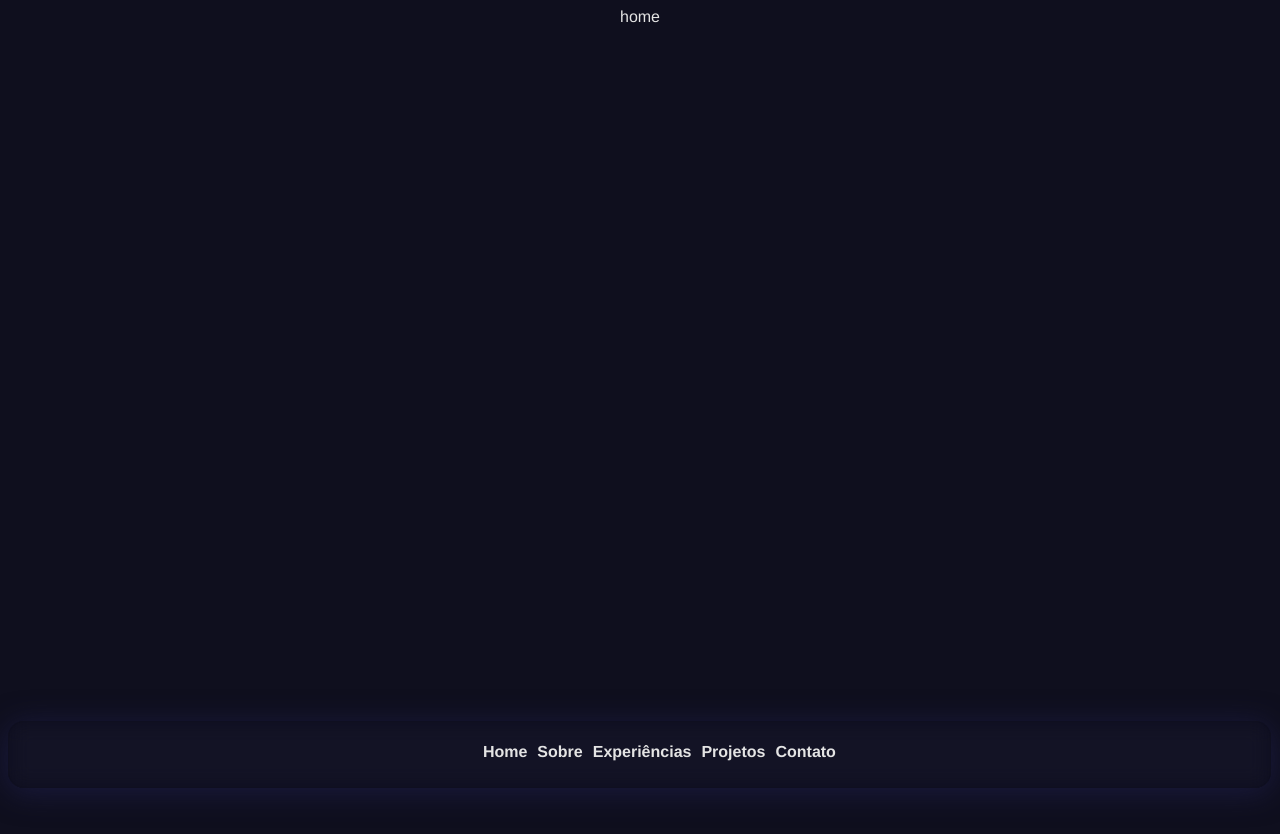
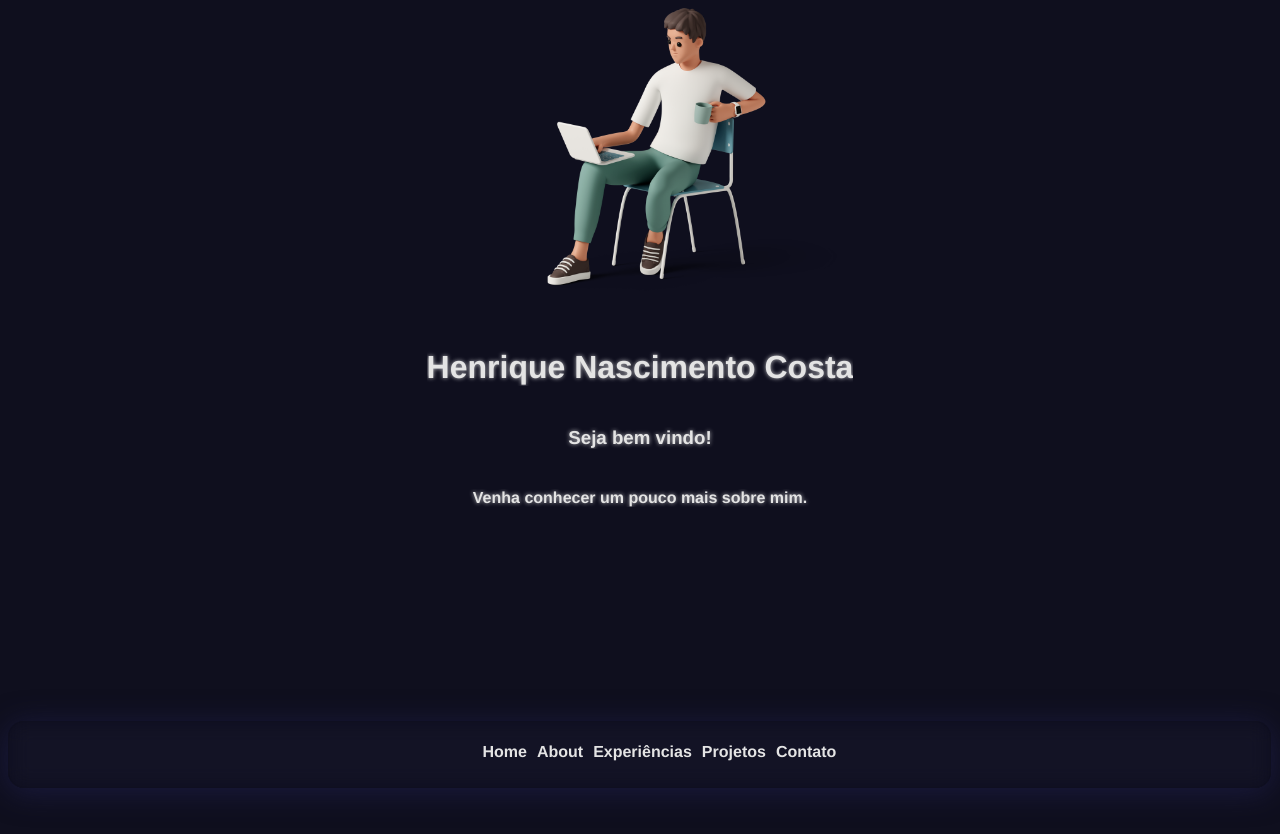
Before and after one commit to henriquensco/henriquensco, a Vue app: page / in a window 1280 px wide. Shown: the top 834 px of the page. After the commit the page ends 800 px from the top, so only its background shows below. Built offline with nearby package versions, Linux system fonts and the light colour scheme.

Commit message:
Adicionada as rotas, novos modulos e views

```diff
--- a/package.json
+++ b/package.json
@@ -9,11 +9,14 @@
   },
   "dependencies": {
     "core-js": "^3.6.5",
-    "vue": "^3.0.0"
+    "vue": "^3.0.0",
+    "vue-page-transition": "^0.2.2",
+    "vue-router": "^4.0.12"
   },
   "devDependencies": {
     "@vue/cli-plugin-babel": "~4.5.13",
     "@vue/cli-plugin-eslint": "~4.5.13",
+    "@vue/cli-plugin-router": "~4.5.13",
     "@vue/cli-service": "~4.5.13",
     "@vue/compiler-sfc": "^3.0.0",
     "babel-eslint": "^10.1.0",
--- a/src/App.vue
+++ b/src/App.vue
@@ -1,14 +1,19 @@
 <template>
-  <Home/>
+  <router-view v-slot="{ Component }">
+    <transition name="fade" mode="out-in">
+      <component :is="Component" />
+    </transition>
+  </router-view>
+  <HeaderComponent/>
 </template>
 
 <script>
-import Home from './views/Home.vue'
+import HeaderComponent from '@/components/HeaderComponent.vue';
 
 export default {
-  name: 'App',
+  name: "App",
   components: {
-    Home
+    HeaderComponent
   }
 }
 </script>
@@ -21,6 +26,15 @@ export default {
 body {
   background-color: #0f0f1e;
 }
+
+.fade-enter-active,
+.fade-leave-active {
+  transition: opacity 0.5s ease;
+}
+.fade-enter-from,
+.fade-leave-to {
+  opacity: 0;
+}
 #app {
   font-family: Avenir, Helvetica, Arial, sans-serif;
   -webkit-font-smoothing: antialiased;
--- a/src/components/HeaderComponent.vue
+++ b/src/components/HeaderComponent.vue
@@ -2,11 +2,11 @@
   <header>
     <div id="content">
       <ul>
-        <li><a href="#">Home</a></li>
-        <li><a href="#about">Sobre</a></li>
-        <li><a href="#experiences">Experiências</a></li>
-        <li><a href="#projects">Projetos</a></li>
-        <li><a href="#contact">Contato</a></li>
+        <li><router-link to="/">Home</router-link></li>
+        <li><router-link to="/about">About</router-link></li>
+        <li><router-link to="/experiences">Experiências</router-link></li>
+        <li><router-link to="/projects">Projetos</router-link></li>
+        <li><router-link to="/contact">Contato</router-link></li>
       </ul>
     </div>
   </header>
--- /dev/null
+++ b/src/router/index.js
@@ -0,0 +1,40 @@
+import { createRouter, createWebHistory } from 'vue-router'
+import Home from '../views/Home.vue'
+
+const routes = [
+  {
+    path: '/',
+    name: 'Home',
+    component: Home,
+  },
+  {
+    path: '/about',
+    name: 'About',
+    // route level code-splitting
+    // this generates a separate chunk (about.[hash].js) for this route
+    // which is lazy-loaded when the route is visited.
+    component: () => import(/* webpackChunkName: "about" */ '../views/About.vue')
+  },
+  {
+    path: '/experiences',
+    name: 'Experiences',
+    component: () => import(/* webpackChunkName: "about" */ '../views/Experiences.vue')
+  },
+  {
+    path: '/projects',
+    name: 'Projects',
+    component: () => import(/* webpackChunkName: "about" */ '../views/Projects.vue')
+  },
+  {
+    path: '/contact',
+    name: 'Contact',
+    component: () => import(/* webpackChunkName: "about" */ '../views/Contact.vue')
+  }
+]
+
+const router = createRouter({
+  history: createWebHistory(process.env.BASE_URL),
+  routes
+})
+
+export default router
--- /dev/null
+++ b/src/views/About.vue
@@ -0,0 +1,17 @@
+<template>
+  <div class="about">
+    About
+  </div>
+</template>
+
+<script>
+export default {
+  name: 'About',
+  components: {
+  }
+}
+</script>
+
+<style scoped>
+
+</style>
--- /dev/null
+++ b/src/views/Contact.vue
@@ -0,0 +1,17 @@
+<template>
+  <div class="contact">
+    Contact
+  </div>
+</template>
+
+<script>
+export default {
+  name: 'Contact',
+  components: {
+  }
+}
+</script>
+
+<style scoped>
+
+</style>
--- /dev/null
+++ b/src/views/Experiences.vue
@@ -0,0 +1,17 @@
+<template>
+  <div class="experiences">
+    experiences
+  </div>
+</template>
+
+<script>
+export default {
+  name: 'Experiences',
+  components: {
+  }
+}
+</script>
+
+<style scoped>
+
+</style>
--- a/src/views/Home.vue
+++ b/src/views/Home.vue
@@ -1,52 +1,33 @@
 <template>
-  <div class="Home">
-    <HeaderComponent/>
-    <div id="home">
-      home
-    </div>
-    <div id="about" style="margin:700px">
-      about
-    </div>
-    <div id="experiences" style="margin:700px">
-      experiences
-    </div>
-    <div id="projects" style="margin:700px">
-      projects
-    </div>
-    <div id="contact" style="margin:700px">
-      contact
-    </div>
+  <div class="home">
+    <div id="svg"></div>
+    <h1>Henrique Nascimento Costa</h1>
+    <h3>Seja bem vindo!</h3>
+    <h4>Venha conhecer um pouco mais sobre mim.</h4>
   </div>
 </template>
 
 <script>
-import HeaderComponent from '../components/HeaderComponent';
+// @ is an alias to /src
 
 export default {
-  name: 'Home',
-  props: {
-    msg: String
-  },
-  components: {
-    HeaderComponent
-  }
-}
+  name: "Home",
+  components: {},
+};
 </script>
 
-<!-- Add "scoped" attribute to limit CSS to this component only -->
 <style scoped>
-h3 {
-  margin: 40px 0 0;
+.home {
+  display: grid;
+  justify-content: center;
 }
-ul {
-  list-style-type: none;
-  padding: 0;
+#svg {
+  background-image: url("~@/assets/e-3d-boy-sitting-with-laptop-and-cup.svg");
+  background-repeat: no-repeat;
+  background-size: 127% 90%;
+  padding: 160px;
 }
-li {
-  display: inline-block;
-  margin: 0 10px;
-}
-a {
-  color: #42b983;
+h1, h3, h4 {
+  text-shadow: rgba(255, 255, 255, 0.7) 0 0px 4px;
 }
 </style>
--- /dev/null
+++ b/src/views/Projects.vue
@@ -0,0 +1,17 @@
+<template>
+  <div class="projects">
+    projects
+  </div>
+</template>
+
+<script>
+export default {
+  name: 'Projects',
+  components: {
+  }
+}
+</script>
+
+<style scoped>
+
+</style>
```
Also changed, not shown: src/main.js (+6 -1 lines), src/assets/e-3d-boy-sitting-with-laptop-and-cup.svg (added), 1 other file (tests, documents, lock files or other folders).
